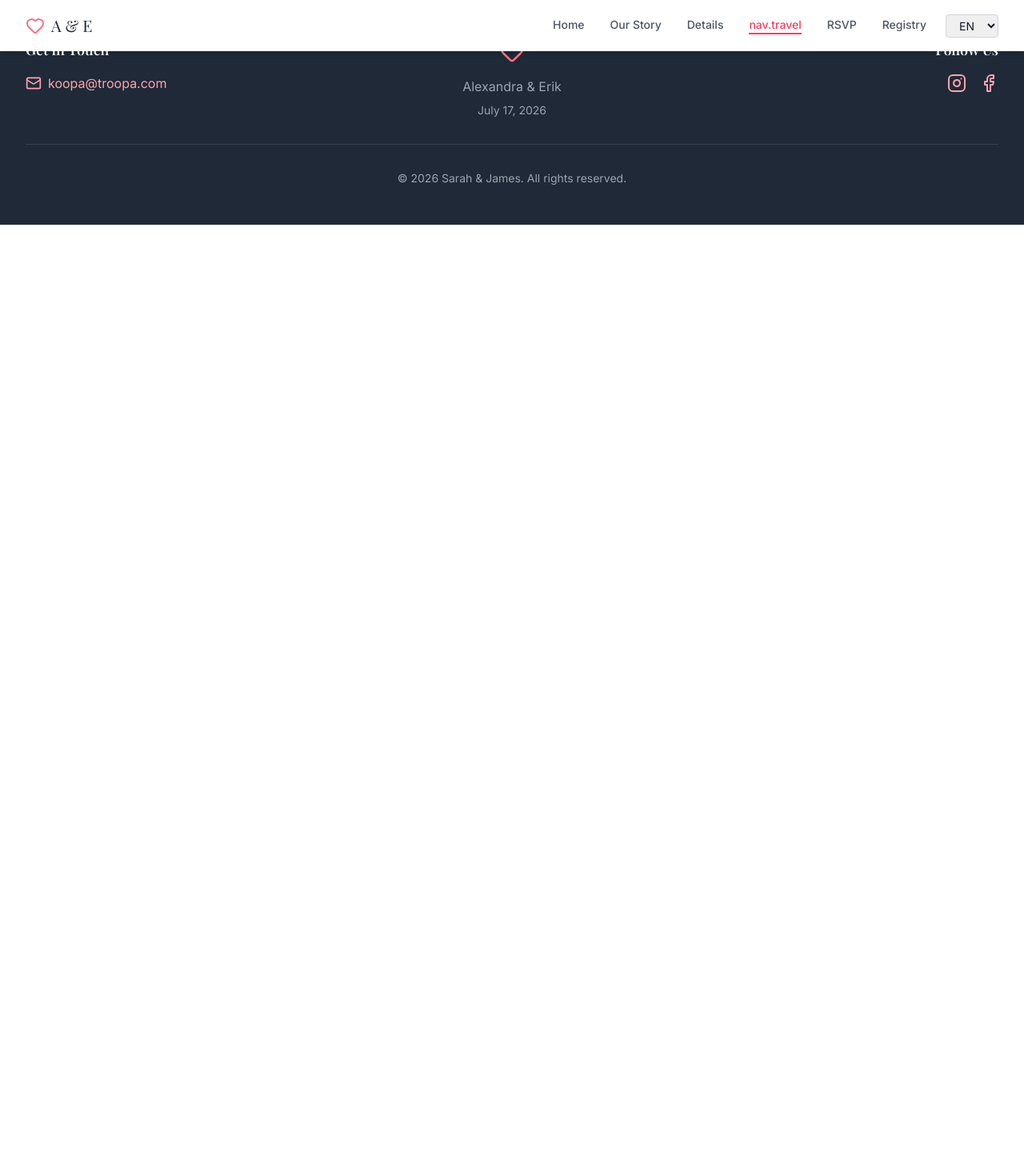
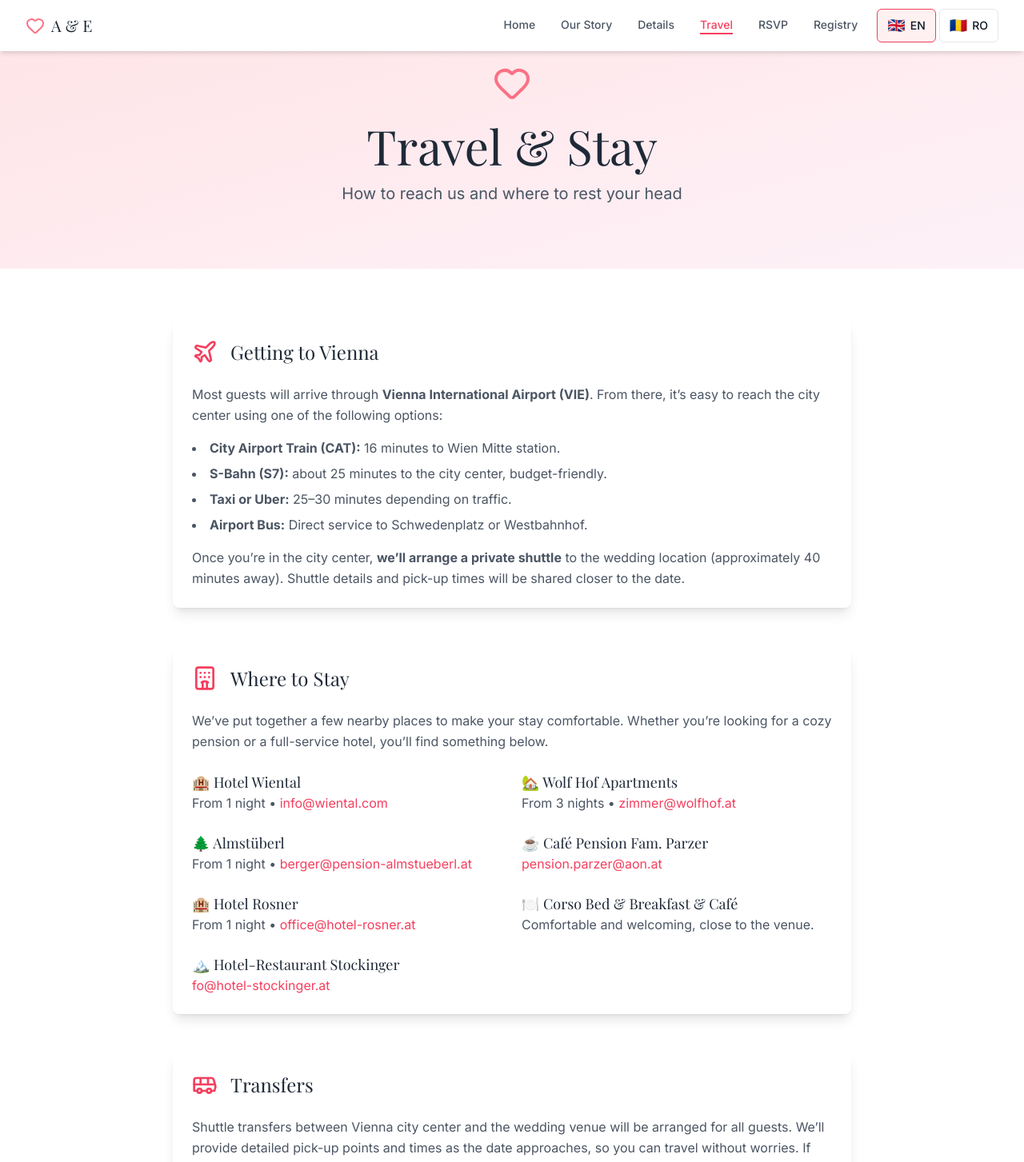
Before and after one commit to eckepecke/erik-alex-wedding, a React (Vite) app: page /travel in a window 1280 px wide. Shown: the top 1453 px of the page at 80% size. Before the commit the page ends 800 px from the top, so only its background shows below. Built offline with nearby package versions, Linux system fonts and the light colour scheme.

Commit message:
Added goodle form and travel instructions

```diff
--- a/src/App.jsx
+++ b/src/App.jsx
@@ -12,6 +12,10 @@ import { useScrollToTop } from './hooks/useScrollToTop.js';
 import Home from './pages/Home';
 import Story from './pages/Story';
 import Details from './pages/Details';
+import RSVP from './pages/RSVP';
+import Travel from './pages/Travel';
+
+
 
 function ScrollToTop() {
   useScrollToTop();
@@ -30,10 +34,12 @@ function App() {
               <Route path="/" element={<Home />} />
               <Route path="/story" element={<Story />} />
               <Route path="/details" element={<Details />} />
+              <Route path="/rsvp" element={<RSVP />} />
+              <Route path="/travel" element={<Travel />} />
+
+
 
             {/* Uncomment as you create these pages
-            <Route path="/travel" element={<Travel />} />
-            <Route path="/rsvp" element={<RSVP />} />
             <Route path="/registry" element={<Registry />} />
             */}
             </Routes>
--- a/src/components/layout/Navigation.jsx
+++ b/src/components/layout/Navigation.jsx
@@ -52,15 +52,29 @@ export const Navigation = () => {
             </div>
 
             {/* Language Switcher - Desktop */}
-            <div className="hidden md:block">
-              <select
-                value={language}
-                onChange={(e) => setLanguage(e.target.value)}
-                className="border border-gray-300 rounded px-3 py-1 text-sm focus:outline-none focus:ring-2 focus:ring-rose-200"
-              >
-                <option value="en">EN</option>
-                <option value="ro">RO</option>
-              </select>
+            <div className="hidden md:flex gap-1">
+            <button
+                onClick={() => setLanguage('en')}
+                className={`flex items-center gap-1.5 px-3 py-1.5 rounded-md border transition-all ${
+                language === 'en'
+                    ? 'border-rose-500 bg-rose-50 shadow-sm'
+                    : 'border-gray-200 bg-white hover:border-gray-300 hover:bg-gray-50'
+                }`}
+            >
+                <span className="text-lg">🇬🇧</span>
+                <span className="text-sm font-medium">EN</span>
+            </button>
+            <button
+                onClick={() => setLanguage('ro')}
+                className={`flex items-center gap-1.5 px-3 py-1.5 rounded-md border transition-all ${
+                language === 'ro'
+                    ? 'border-rose-500 bg-rose-50 shadow-sm'
+                    : 'border-gray-200 bg-white hover:border-gray-300 hover:bg-gray-50'
+                }`}
+            >
+                <span className="text-lg">🇷🇴</span>
+                <span className="text-sm font-medium">RO</span>
+            </button>
             </div>
 
             {/* Mobile menu button */}
@@ -96,14 +110,30 @@ export const Navigation = () => {
 
             {/* Language Switcher - Mobile */}
             <div className="px-3 py-2">
-              <select
-                value={language}
-                onChange={(e) => setLanguage(e.target.value)}
-                className="w-full border border-gray-300 rounded px-3 py-2 text-sm focus:outline-none focus:ring-2 focus:ring-rose-200"
-              >
-                <option value="en">English</option>
-                <option value="ro">Română</option>
-              </select>
+            <div className="flex gap-2">
+                <button
+                onClick={() => setLanguage('en')}
+                className={`flex-1 flex items-center justify-center gap-2 px-3 py-2 rounded-lg border-2 transition-all ${
+                    language === 'en'
+                    ? 'border-rose-500 bg-rose-50 shadow-sm'
+                    : 'border-gray-200 bg-white hover:border-gray-300'
+                }`}
+                >
+                <span className="text-2xl">🇬🇧</span>
+                <span className="text-sm font-medium">EN</span>
+                </button>
+                <button
+                onClick={() => setLanguage('ro')}
+                className={`flex-1 flex items-center justify-center gap-2 px-3 py-2 rounded-lg border-2 transition-all ${
+                    language === 'ro'
+                    ? 'border-rose-500 bg-rose-50 shadow-sm'
+                    : 'border-gray-200 bg-white hover:border-gray-300'
+                }`}
+                >
+                <span className="text-2xl">🇷🇴</span>
+                <span className="text-sm font-medium">RO</span>
+                </button>
+            </div>
             </div>
           </div>
         </div>
--- a/src/locales/en.json
+++ b/src/locales/en.json
@@ -28,7 +28,8 @@
     "story": "Our Story",
     "details": "Details",
     "rsvp": "RSVP",
-    "registry": "Registry"
+    "registry": "Registry",
+    "travel": "Travel"
   },
 
   "details": {
--- a/src/locales/ro.json
+++ b/src/locales/ro.json
@@ -28,7 +28,8 @@
     "story": "Povestea Noastră",
     "details": "Detalii",
     "rsvp": "RSVP",
-    "registry": "Lista de Nuntă"
+    "registry": "Lista de Nuntă",
+    "travel": "Voiaj"
   },
 
   "details": {
--- /dev/null
+++ b/src/pages/RSVP.jsx
@@ -0,0 +1,51 @@
+import React from "react";
+import { Header } from "@components/layout/Header";
+import { Heart } from "lucide-react";
+
+export default function RSVP() {
+  return (
+    <>
+      <Header
+        title="RSVP"
+        subtitle="We can’t wait to celebrate with you!"
+      />
+
+      <section className="bg-rose-50 py-16 px-6 min-h-screen flex flex-col items-center">
+        {/* Intro text */}
+        <div className="max-w-2xl text-center mb-12">
+          <Heart className="w-10 h-10 text-rose-400 mx-auto mb-4" />
+          <h2 className="text-3xl font-serif text-gray-800 mb-4">
+            Let us know if you’ll be joining us 💌
+          </h2>
+          <p className="text-lg text-gray-600">
+            Please take a moment to fill out the form below and share your
+            details. It only takes a minute — and means the world to us.
+          </p>
+        </div>
+
+        {/* Embedded Google Form */}
+        <div className="bg-white rounded-2xl shadow-lg overflow-hidden w-full max-w-3xl p-4 md:p-6">
+          <div className="aspect-[3/2] sm:aspect-[4/3]">
+            <iframe
+              src="https://docs.google.com/forms/d/e/1FAIpQLSfUSC87NKGXXGSvGQsCtbDF92QV4_-6rshGw-Zosvk3Ojc0hg/viewform?embedded=true"
+              width="100%"
+              height="100%"
+              frameBorder="0"
+              marginHeight="0"
+              marginWidth="0"
+              title="RSVP Form"
+              className="w-full h-[80vh] rounded-xl"
+            >
+              Loading…
+            </iframe>
+          </div>
+        </div>
+
+        {/* Optional footer note */}
+        <p className="text-gray-500 text-sm mt-10">
+          Your responses are private and will only be seen by us.
+        </p>
+      </section>
+    </>
+  );
+}
--- /dev/null
+++ b/src/pages/Travel.jsx
@@ -0,0 +1,98 @@
+import React from 'react';
+import { Header } from '@components/layout/Header';
+import { Card } from '@components/ui/Card';
+import { Plane, MapPin, Hotel, Bus } from 'lucide-react';
+
+const Travel = () => {
+  return (
+    <>
+      <Header
+        title="Travel & Stay"
+        subtitle="How to reach us and where to rest your head"
+      />
+
+      {/* Getting There */}
+      <section className="max-w-4xl mx-auto px-6 py-16 space-y-12">
+        <Card>
+          <div className="flex items-center gap-4 mb-6">
+            <Plane className="w-8 h-8 text-rose-500" />
+            <h2 className="text-2xl font-serif text-gray-800">Getting to Vienna</h2>
+          </div>
+          <p className="text-gray-600 leading-relaxed mb-4">
+            Most guests will arrive through <strong>Vienna International Airport (VIE)</strong>.
+            From there, it’s easy to reach the city center using one of the following options:
+          </p>
+          <ul className="list-disc list-inside text-gray-600 space-y-2">
+            <li><strong>City Airport Train (CAT):</strong> 16 minutes to Wien Mitte station.</li>
+            <li><strong>S-Bahn (S7):</strong> about 25 minutes to the city center, budget-friendly.</li>
+            <li><strong>Taxi or Uber:</strong> 25–30 minutes depending on traffic.</li>
+            <li><strong>Airport Bus:</strong> Direct service to Schwedenplatz or Westbahnhof.</li>
+          </ul>
+          <p className="text-gray-600 leading-relaxed mt-4">
+            Once you’re in the city center, <strong>we’ll arrange a private shuttle</strong> to the
+            wedding location (approximately 40 minutes away). Shuttle details and pick-up times
+            will be shared closer to the date.
+          </p>
+        </Card>
+
+        {/* Where to Stay */}
+        <Card>
+          <div className="flex items-center gap-4 mb-6">
+            <Hotel className="w-8 h-8 text-rose-500" />
+            <h2 className="text-2xl font-serif text-gray-800">Where to Stay</h2>
+          </div>
+          <p className="text-gray-600 leading-relaxed mb-6">
+            We’ve put together a few nearby places to make your stay comfortable.
+            Whether you’re looking for a cozy pension or a full-service hotel, you’ll find something below.
+          </p>
+
+          <div className="grid sm:grid-cols-2 gap-6">
+            <div>
+              <h3 className="text-lg font-medium text-gray-800">🏨 Hotel Wiental</h3>
+              <p className="text-gray-600">From 1 night • <a href="mailto:info@wiental.com" className="text-rose-500 hover:underline">info@wiental.com</a></p>
+            </div>
+            <div>
+              <h3 className="text-lg font-medium text-gray-800">🏡 Wolf Hof Apartments</h3>
+              <p className="text-gray-600">From 3 nights • <a href="mailto:zimmer@wolfhof.at" className="text-rose-500 hover:underline">zimmer@wolfhof.at</a></p>
+            </div>
+            <div>
+              <h3 className="text-lg font-medium text-gray-800">🌲 Almstüberl</h3>
+              <p className="text-gray-600">From 1 night • <a href="mailto:berger@pension-almstueberl.at" className="text-rose-500 hover:underline">berger@pension-almstueberl.at</a></p>
+            </div>
+            <div>
+              <h3 className="text-lg font-medium text-gray-800">☕ Café Pension Fam. Parzer</h3>
+              <p className="text-gray-600"><a href="mailto:pension.parzer@aon.at" className="text-rose-500 hover:underline">pension.parzer@aon.at</a></p>
+            </div>
+            <div>
+              <h3 className="text-lg font-medium text-gray-800">🏨 Hotel Rosner</h3>
+              <p className="text-gray-600">From 1 night • <a href="mailto:office@hotel-rosner.at" className="text-rose-500 hover:underline">office@hotel-rosner.at</a></p>
+            </div>
+            <div>
+              <h3 className="text-lg font-medium text-gray-800">🍽️ Corso Bed & Breakfast & Café</h3>
+              <p className="text-gray-600">Comfortable and welcoming, close to the venue.</p>
+            </div>
+            <div>
+              <h3 className="text-lg font-medium text-gray-800">🏔️ Hotel-Restaurant Stockinger</h3>
+              <p className="text-gray-600"><a href="mailto:fo@hotel-stockinger.at" className="text-rose-500 hover:underline">fo@hotel-stockinger.at</a></p>
+            </div>
+          </div>
+        </Card>
+
+        {/* Transfer Info */}
+        <Card>
+          <div className="flex items-center gap-4 mb-6">
+            <Bus className="w-8 h-8 text-rose-500" />
+            <h2 className="text-2xl font-serif text-gray-800">Transfers</h2>
+          </div>
+          <p className="text-gray-600 leading-relaxed">
+            Shuttle transfers between Vienna city center and the wedding venue will be arranged for all guests.
+            We’ll provide detailed pick-up points and times as the date approaches, so you can travel without worries.
+            If you have any mobility concerns or special requests, please let us know in advance.
+          </p>
+        </Card>
+      </section>
+    </>
+  );
+};
+
+export default Travel;
```
